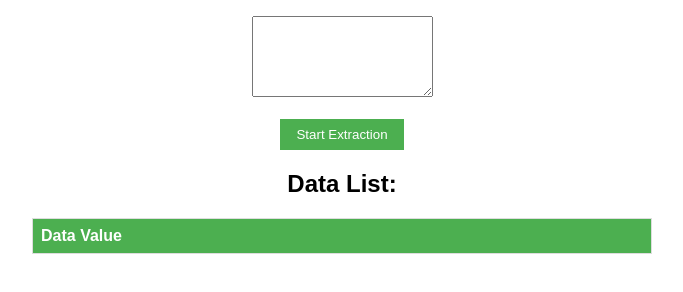
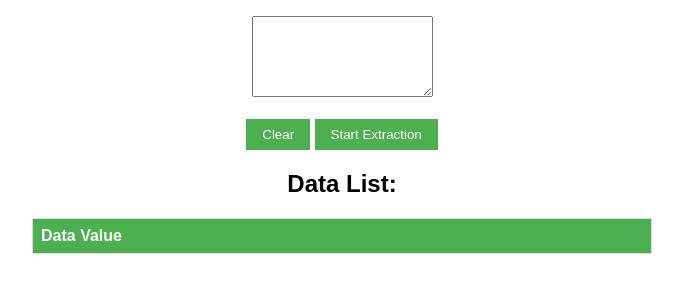
Before and after one commit to Flihx/ProductNameExtractor, a plain HTML site: page index.html in a window 1280 px wide. Shown: the part 100-392 px from the top of the page, without its empty margins (298-981 px from the left). Drawn offline with Linux system fonts and the light colour scheme.

Commit message:
Update index.html

```diff
--- a/index.html
+++ b/index.html
@@ -12,7 +12,10 @@
     <br>
     <center><textarea id="dataInput" rows="5"></textarea></center>
     <br>
-    <center><button onclick="startExtraction()">Start Extraction</button></center>
+    <center>
+        <button onclick="clearInput()">Clear</button>
+        <button onclick="startExtraction()">Start Extraction</button>
+    </center>
 
     <h2>Data List:</h2>
 
@@ -61,6 +64,10 @@
                 cell1.textContent = item.value;
             });
         }
+
+        function clearInput() {
+            document.getElementById('dataInput').value = '';
+        }
     </script>
 </body>
 </html>
```
